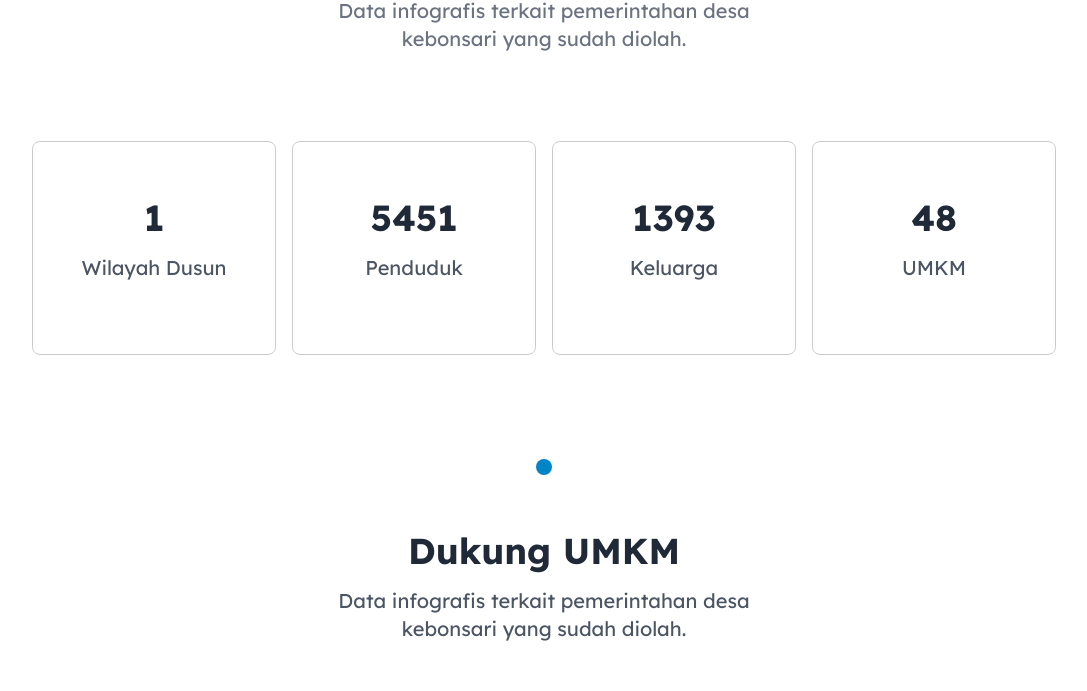
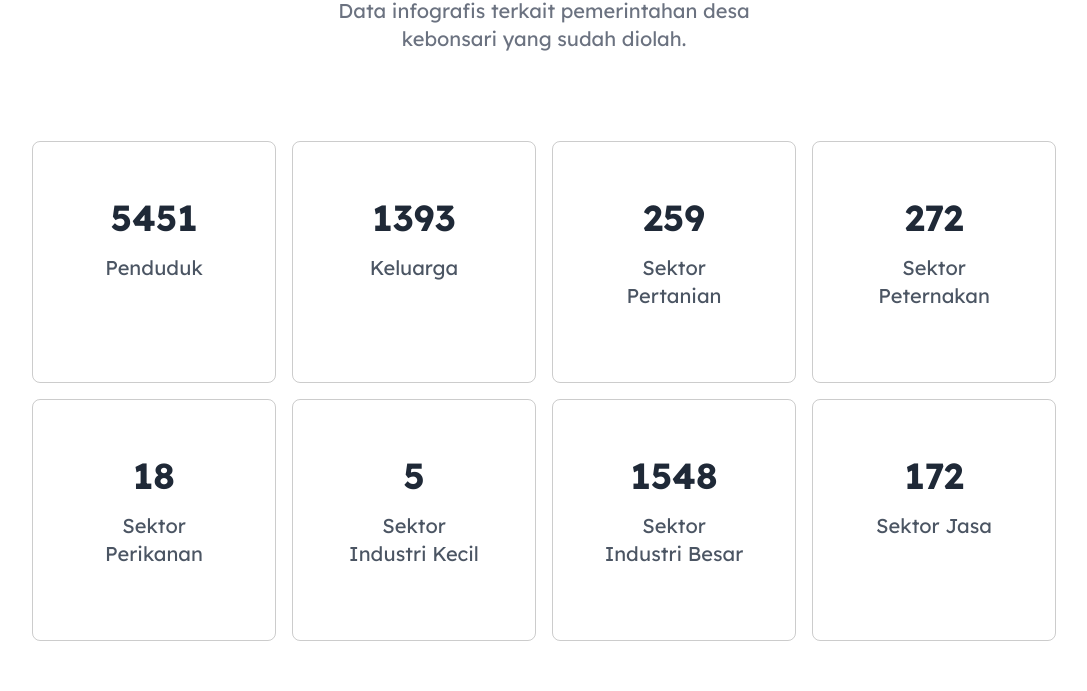
Before and after one commit to jagadyudha/kebonsari.site, a Next.js app: page / in a window 1280 px wide. Shown: the part 1012-1703 px from the top of the page, without its empty margins (96-1183 px from the left). Built offline with nearby package versions, Linux system fonts and the light colour scheme; a web font is replaced by a local one.

Commit message:
feat: add more info on infographics

```diff
--- a/components/Infographics.tsx
+++ b/components/Infographics.tsx
@@ -1,10 +1,14 @@
 import React from 'react';
 
 const Data = [
-  { id: 1, name: 'Wilayah Dusun', value: 1 },
-  { id: 2, name: 'Penduduk', value: 5451 },
-  { id: 3, name: 'Keluarga', value: 1393 },
-  { id: 4, name: 'UMKM', value: 48 },
+  { id: 1, name: 'Penduduk', value: 5451 },
+  { id: 2, name: 'Keluarga', value: 1393 },
+  { id: 3, name: 'Sektor Pertanian', value: 259 },
+  { id: 4, name: 'Sektor Peternakan', value: 272 },
+  { id: 5, name: 'Sektor Perikanan', value: 18 },
+  { id: 6, name: 'Sektor Industri Kecil', value: 5 },
+  { id: 7, name: 'Sektor Industri Besar', value: 1548 },
+  { id: 8, name: 'Sektor Jasa', value: 172 },
 ];
 
 const Infographics = () => {
--- a/components/layout/footer.tsx
+++ b/components/layout/footer.tsx
@@ -2,7 +2,7 @@ import React from 'react';
 
 const Footer = () => {
   return (
-    <footer className='py-14 xl:mx-28 mx-8 border-t border-t-black border-opacity-10'>
+    <footer className='md:py-14 py-8 xl:mx-28 mx-8 border-t border-t-black border-opacity-10'>
       <div className='items-center font-light text-gray-600'>
         <span>
           © {new Date().getFullYear()}. Made by{' '}
```
